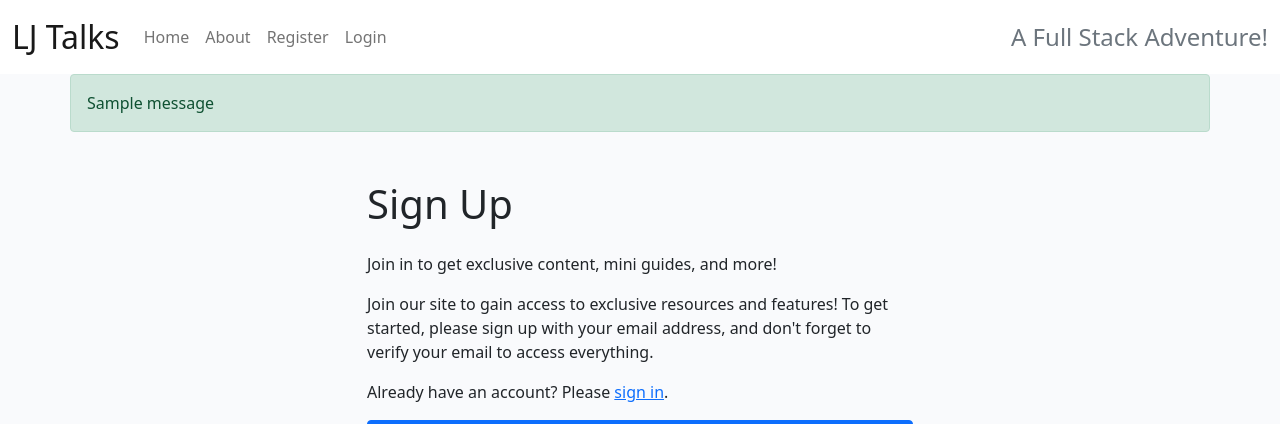
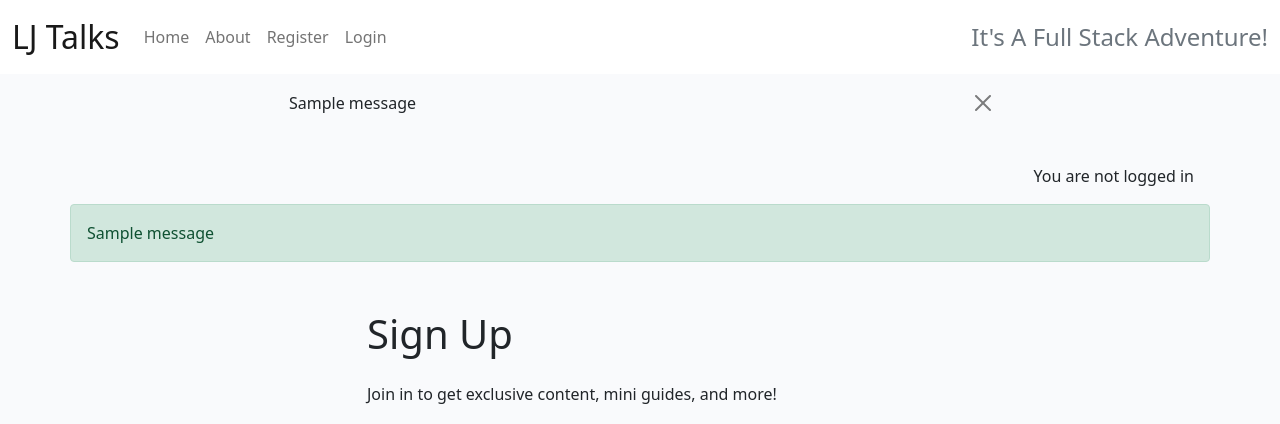
Before and after one commit to LJTalks/LJBlogs, a Django app: template templates/account/signup.html in a window 1280 px wide. Shown: the top 424 px of the page. Run offline with Django 4.2, Linux system fonts and the light colour scheme; the template is opened without the code that fills it: most values are stand-ins (such as "Sample title", 1, 10 or a date in 2020); one stand-in notice (Sample message) is shown.

Commit message:
Add Django messages to header

```diff
--- a/templates/base.html
+++ b/templates/base.html
@@ -81,13 +81,31 @@
                     {% endif %}
                 </ul>
                 <span class="navbar-text text-muted">
-                    A Full Stack Adventure!
+                    It's A Full Stack Adventure!
                 </span>
             </div>
         </div>
     </nav>
 
+        <!-- displaying Django messages -->
+    <div class="container">
+        <div class="row">
+            <div class="col-md-8 offset-md-2">
+                {% for message in messages %}
+                <div class="alert {{ message.tags }} alert-dismissible fade show" id="msg" role="alert">
+                    {{ message | safe }}
+                    <button type="button" class="btn-close" data-bs-dismiss="alert" aria-label="Close"></button>
+                </div>
+                {% endfor %}
+            </div>
+        </div>
+    </div>
     <main class="flex-shrink-0 main-bg">
+        {% if user.is_authenticated %}
+        <p class="text-end m-3">You are logged in as {{ user }}</p>
+        {% else %}
+        <p class="text-end m-3">You are not logged in</p>
+        {% endif %}
 
         {% block content %}
         <!-- Content Goes here -->
```
Also changed, not shown: README.md, static/images/confirm_your_email_address.png (added), static/images/signinverify.png (added).
